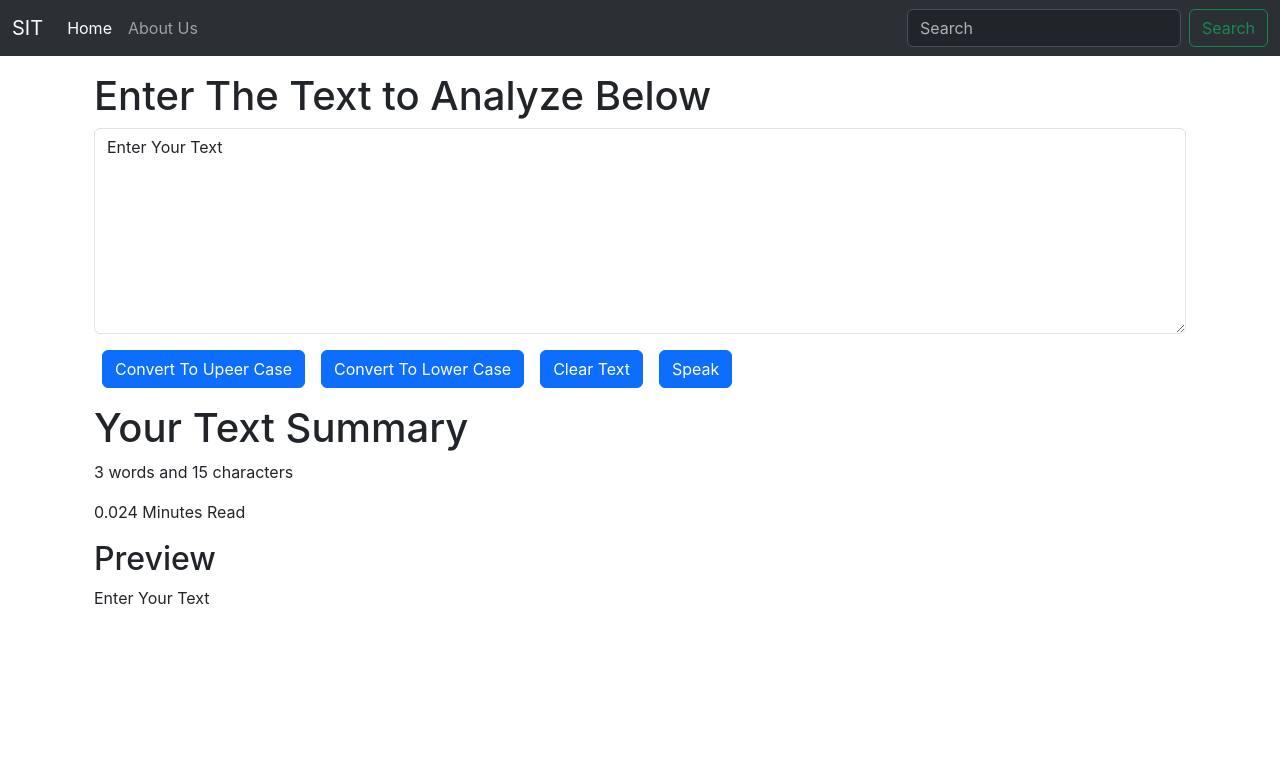
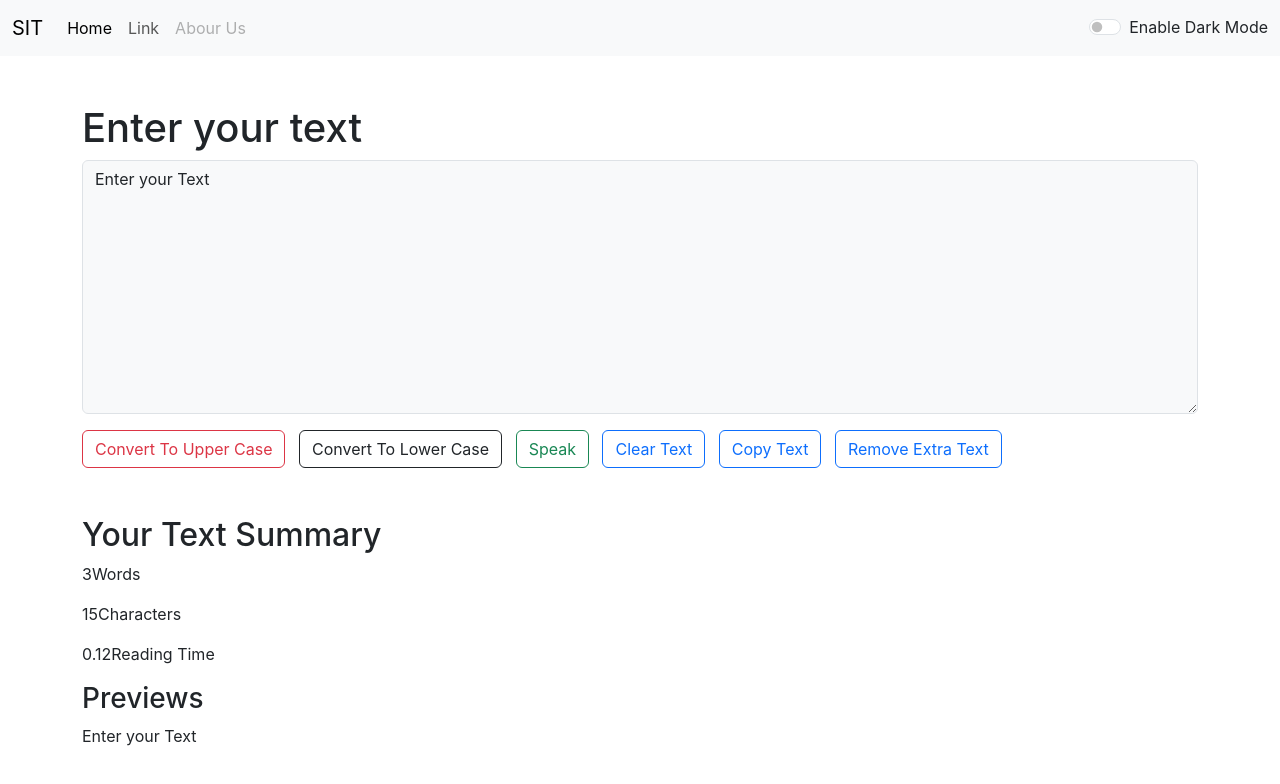
Before and after one commit to geniusinfotech/Reactapp-demo, a React (Create React App) app: page / in a window 1280 px wide. Shown: the top 784 px of the page. Built offline with nearby package versions, Linux system fonts and the light colour scheme.

Commit message:
Text Conveter Website 3

```diff
--- a/src/App.js
+++ b/src/App.js
@@ -1,15 +1,32 @@
-import "./App.css";
-import Navbar from './components/Navbar.js'
-import TextForm from "./components/TextForm";
+import { useState } from 'react';
+import './App.css';
+import Navbar from './components/Navbar';
+import TextForm from './components/TextForm';
 
 function App() {
+
+  const [mode, setMode] = useState('light')
+
+  const toogleMode = () => {
+    if (mode === 'light') {
+      setMode('dark')
+      document.body.style.background = "black"
+      document.body.style.color = "white"
+      setmyText("Enable Light Mode");
+    } else {
+      setMode('light')
+      document.body.style.background = "white"
+      document.body.style.color = "black"
+      setmyText("Enable Dark Mode");
+    }
+  }
+
+  const [myText, setmyText] = useState('Enable Dark Mode');
+
   return (
     <>
-      <Navbar title="SIT" aboutText="About Us" />
-      <div className="container my-3">
-        <TextForm heading="Enter The Text to Analyze Below" />
-      </div>
-
+      <Navbar title="SIT" aboutText="Abour Us" mode={mode} toogleMode={toogleMode} myText={myText} />
+      <TextForm heading="Enter your text" mode={mode} toogleMode={toogleMode} />
     </>
   );
 }
--- a/src/components/Navbar.js
+++ b/src/components/Navbar.js
@@ -1,26 +1,31 @@
 import React from 'react'
 import PropTypes from 'prop-types'
+
 export default function Navbar(props) {
     return (
         <div>
-            <nav className="navbar navbar-expand-lg bg-body-tertiary bg-dark" data-bs-theme="dark">
+            <nav className={`navbar navbar-expand-lg bg-${props.mode} navbar-${props.mode} `}>
                 <div className="container-fluid">
-                    <a className="navbar-brand" href="/">{props.title}</a>
+                    <a className="navbar-brand" href="#">{props.title}</a>
                     <button className="navbar-toggler" type="button" data-bs-toggle="collapse" data-bs-target="#navbarSupportedContent" aria-controls="navbarSupportedContent" aria-expanded="false" aria-label="Toggle navigation">
                         <span className="navbar-toggler-icon"></span>
                     </button>
                     <div className="collapse navbar-collapse" id="navbarSupportedContent">
                         <ul className="navbar-nav me-auto mb-2 mb-lg-0">
                             <li className="nav-item">
-                                <a className="nav-link active" aria-current="page" href="/">Home</a>
+                                <a className="nav-link active" aria-current="page" href="#">Home</a>
                             </li>
                             <li className="nav-item">
-                                <a className="nav-link" href="/">{props.aboutText}</a>
+                                <a className="nav-link" href="#">Link</a>
+                            </li>
+                            <li className="nav-item">
+                                <a className="nav-link disabled" aria-disabled="true">{props.aboutText}</a>
                             </li>
                         </ul>
-                        <form className="d-flex" role="search">
-                            <input className="form-control me-2" type="search" placeholder="Search" aria-label="Search" />
-                            <button className="btn btn-outline-success" type="submit">Search</button>
+                        <form className='d-flex' role='search'>
+                            <div class="form-check form-switch color">
+                                <input class="form-check-input" type="checkbox" role="switch" id="flexSwitchCheckDefault" onClick={props.toogleMode} />{props.myText}
+                            </div>
                         </form>
                     </div>
                 </div>
@@ -32,10 +37,11 @@ export default function Navbar(props) {
 
 Navbar.propTypes = {
     title: PropTypes.string.isRequired,
-    aboutText: PropTypes.string,
+    aboutText: PropTypes.string
 }
 
-Navbar.defaultProps={
-    title:"Set title here",
-    aboutText: "About Text Here",
+
+Navbar.defaultProps = {
+    title: "Set Title",
+    aboutText: "Set Text"
 }
--- a/src/components/TextForm.js
+++ b/src/components/TextForm.js
@@ -1,31 +1,25 @@
 import React, { useState } from 'react'
+export default function TextForm(props) {
+    var [text, setText] = useState("Enter your Text")
 
+    const handleOnChange = (event) => {
+        // console.log("On Change");
+        setText(event.target.value);
 
+    }
 
-export default function TextForm(props) {
-
-
-    var [text, setText] = useState('Enter Your Text');
-    // text = "new text"; //wrong why to change text
-    // setText("new text"); //Correct why to change text
-
-
-    const handleUpClick = () => {
-        // console.log("Uppercase was clicked" + text);
-        let newText = text.toUpperCase();
+    const handleUpChange = () => {
+        // console.log("Btn Click");
+        let newText = text.toUpperCase()
         setText(newText);
     }
 
-    const handleLoClick = () => {
-        let newText = text.toLowerCase();
+    const handleWithChange = () => {
+        // console.log("Btn Click");
+        let newText = text.toLowerCase()
         setText(newText);
     }
 
-
-    const handleClearClick = () => {
-        let newText = '';
-        setText(newText);
-    }
 
     const handleSpeak = () => {
         let newText = new SpeechSynthesisUtterance();
@@ -33,32 +27,45 @@ export default function TextForm(props) {
         window.speechSynthesis.speak(newText);
     }
 
-    const handleOnChange = (event) => {
-        // console.log("On change");
-        setText(event.target.value);
+    const clearText = () => {
+        // console.log("Btn Click");
+        let newText = "";
+        setText(newText);
+    }
+
+
+    const handleCopy = () => {
+        var newText = document.getElementById('exampleFormControlTextarea1');
+        newText.select();
+        navigator.clipboard.writeText(newText.value);
+    }
+
+    const handleExtra = () => {
+        let newText = text.split(/[ ] + /);
+        setText(newText.join(" "));
     }
 
     return (
-        <>
-        <div className='container'>
-            <h1>{props.heading} </h1>
-            <div className="mb-3">
-                <textarea className="form-control" value={text} onChange={handleOnChange} id="myBox" rows="8"></textarea>
+        <div>
+            <div className="my-5 container">
+                <h1 className="">{props.heading}</h1>
+                <textarea className={`form-control bg-${props.mode === "light" ? "light" : "dark"} text-${props.mode === "light" ? "dark" : "light"}`} id="exampleFormControlTextarea1" rows="10" value={text} onChange={handleOnChange}></textarea>
+                <button className='btn btn-outline-danger mt-3' onClick={handleUpChange}>Convert To Upper Case</button>&nbsp;&nbsp;&nbsp;
+                <button className='btn btn-outline-dark mt-3' onClick={handleWithChange}>Convert To Lower Case</button>&nbsp;&nbsp;&nbsp;
+                <button className='btn btn-outline-success mt-3' onClick={handleSpeak}>Speak</button>&nbsp;&nbsp;&nbsp;
+                <button className='btn btn-outline-primary mt-3' onClick={clearText} id='clear'>Clear Text</button>&nbsp;&nbsp;&nbsp;
+                <button className='btn btn-outline-primary mt-3' onClick={handleCopy} id='clear'>Copy Text</button>&nbsp;&nbsp;&nbsp;
+                <button className='btn btn-outline-primary mt-3' onClick={handleExtra} id='clear'>Remove Extra Text</button>&nbsp;&nbsp;&nbsp;
             </div>
-            <button className="btn btn-primary mx-2" onClick={handleUpClick}>Convert To Upeer Case</button>
-            <button className="btn btn-primary mx-2" onClick={handleLoClick}>Convert To Lower Case</button>
-            <button className="btn btn-primary mx-2" onClick={handleClearClick}>Clear Text</button>
-            <button className="btn btn-primary mx-2" onClick={handleSpeak}>Speak</button>
 
+            <div className="container">
+                <h2>Your Text Summary</h2>
+                <p>{text.split(" ").length}Words</p>
+                <p>{text.length}Characters</p>
+                <p>{0.008 * text.split("").length}Reading Time</p>
+                <h3>Previews</h3>
+                <p>{text}</p>
+            </div>
         </div>
-
-        <div className="container my-3">
-            <h1>Your Text Summary</h1>
-            <p>{text.split(" ").length} words and {text.length} characters</p>
-            <p>{0.008 * text.split(" ").length} Minutes Read</p>
-            <h2>Preview</h2>
-            <p>{text}</p>
-        </div>
-        </>
     )
 }
```
